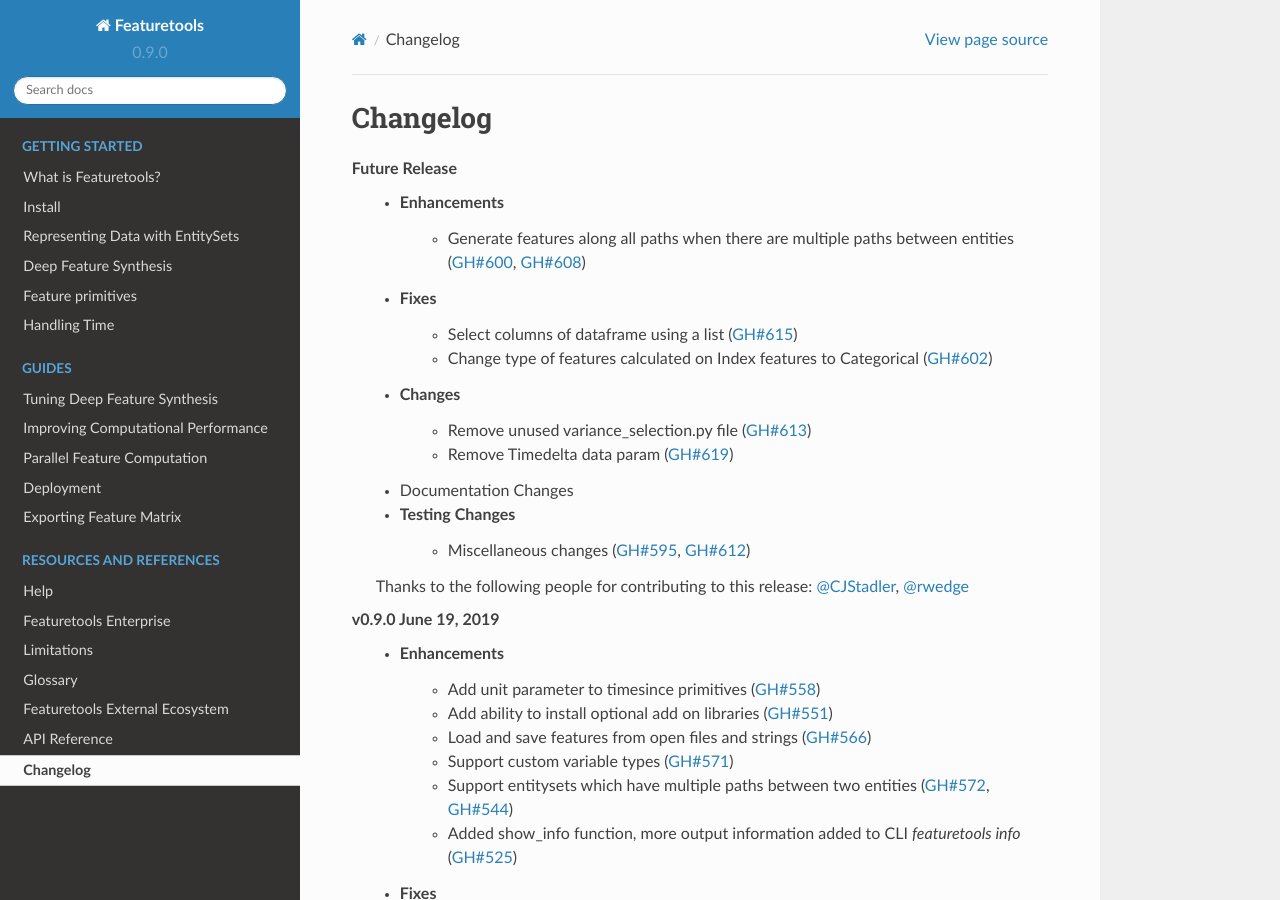
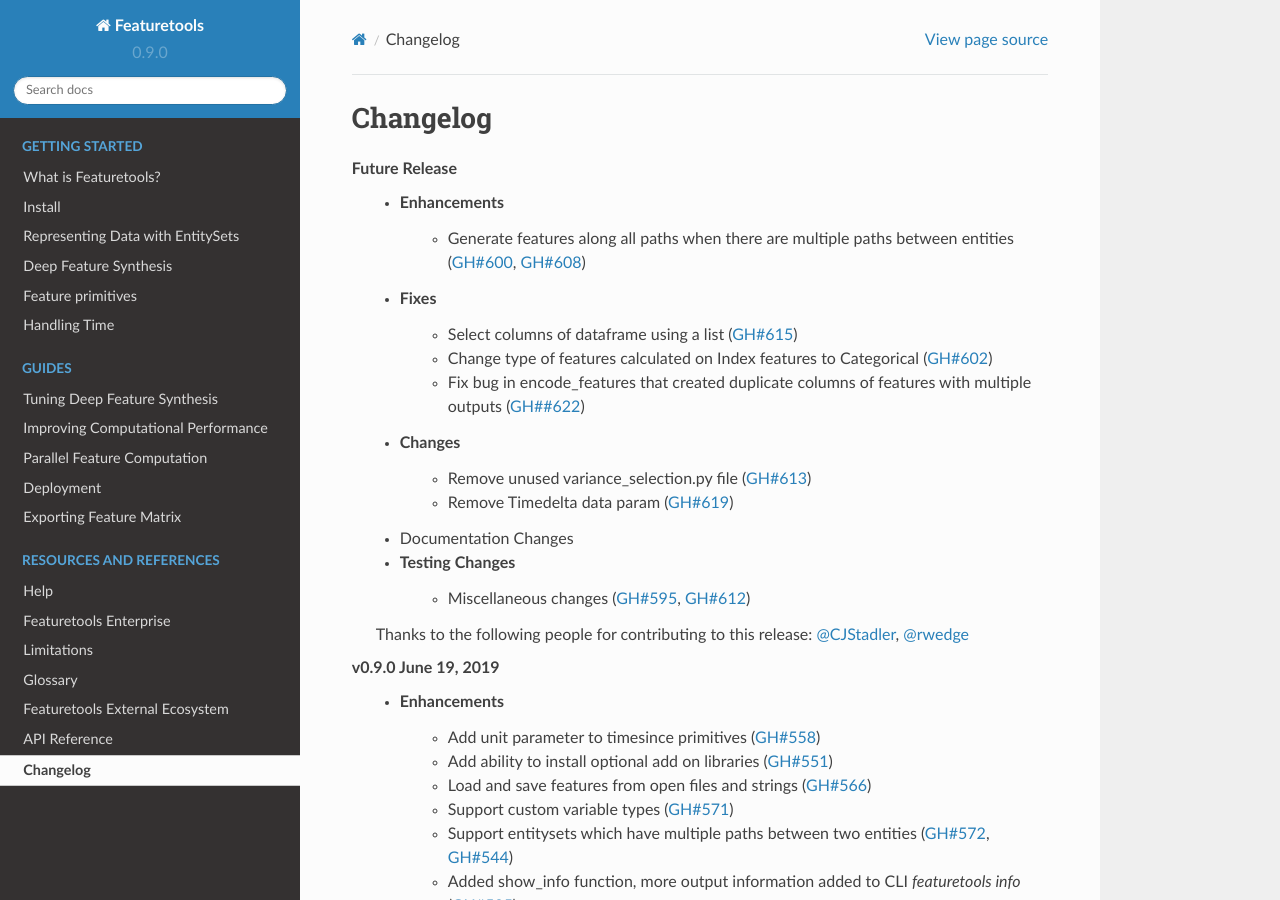
Before and after one commit to alteryx/featuretools, a Sphinx documentation site: the page built from docs/source/changelog.rst, in a window 1280 px wide and 900 px high. Built offline with Sphinx 7.4.7 and the Read the Docs theme 2.0.0, drawn with Linux system fonts in a browser that asks for light colours; pages that are not in the unit, such as notebooks, are missing from menus.

Commit message:
update changelog

```diff
--- a/docs/source/changelog.rst
+++ b/docs/source/changelog.rst
@@ -8,6 +8,8 @@
     * Fixes
         * Select columns of dataframe using a list (:pr:`615`)
         * Change type of features calculated on Index features to Categorical (:pr:`602`)
+        * Fix bug in encode_features that created duplicate columns of
+          features with multiple outputs (:pr:`#622`)
     * Changes
         * Remove unused variance_selection.py file (:pr:`613`)
         * Remove Timedelta data param (:pr:`619`)
```
